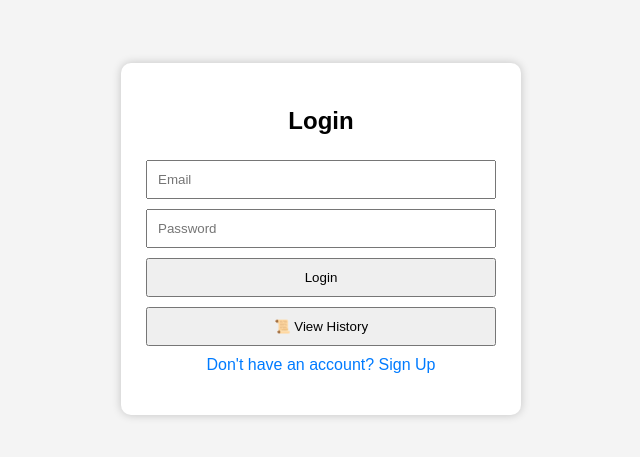
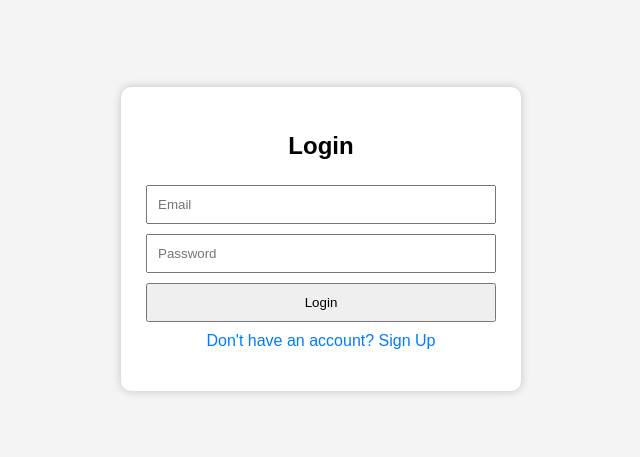
Before and after one commit to aandal2005/email-header-tool, a website: page public/index.html in a window 1280 px wide. Shown: the part 169-626 px from the top of the page, without its empty margins (319-959 px from the left). Drawn offline with Linux system fonts and the light colour scheme.

Commit message:
Removed View History button from login page

```diff
--- a/public/index.html
+++ b/public/index.html
@@ -21,7 +21,6 @@
     <input type="email" id="email" placeholder="Email">
     <input type="password" id="password" placeholder="Password">
     <button id="submitBtn">Login</button>
-    <button onclick="window.location.href='pages/history.html'">📜 View History</button>
 
     <p class="toggle" onclick="toggleForm()">Don't have an account? Sign Up</p>
     <p id="message" class="error"></p>
```
